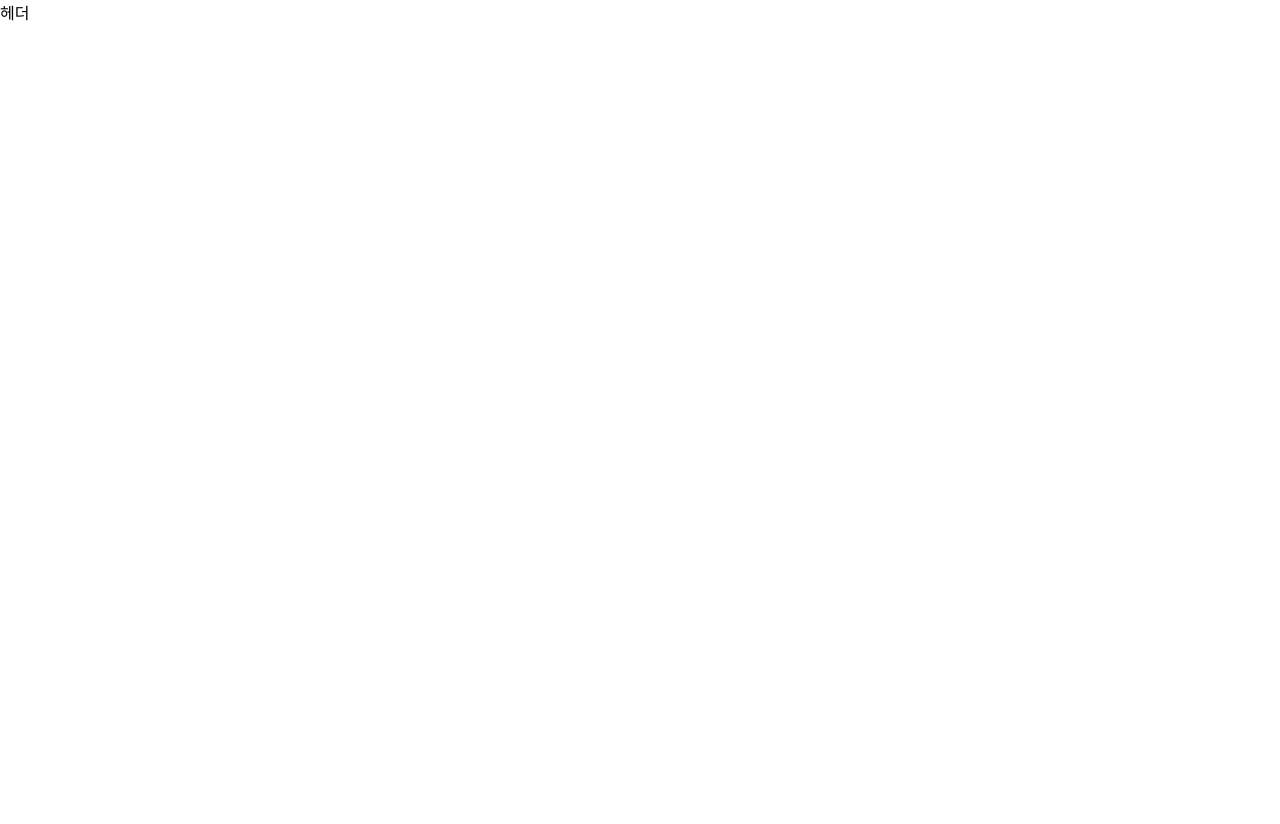
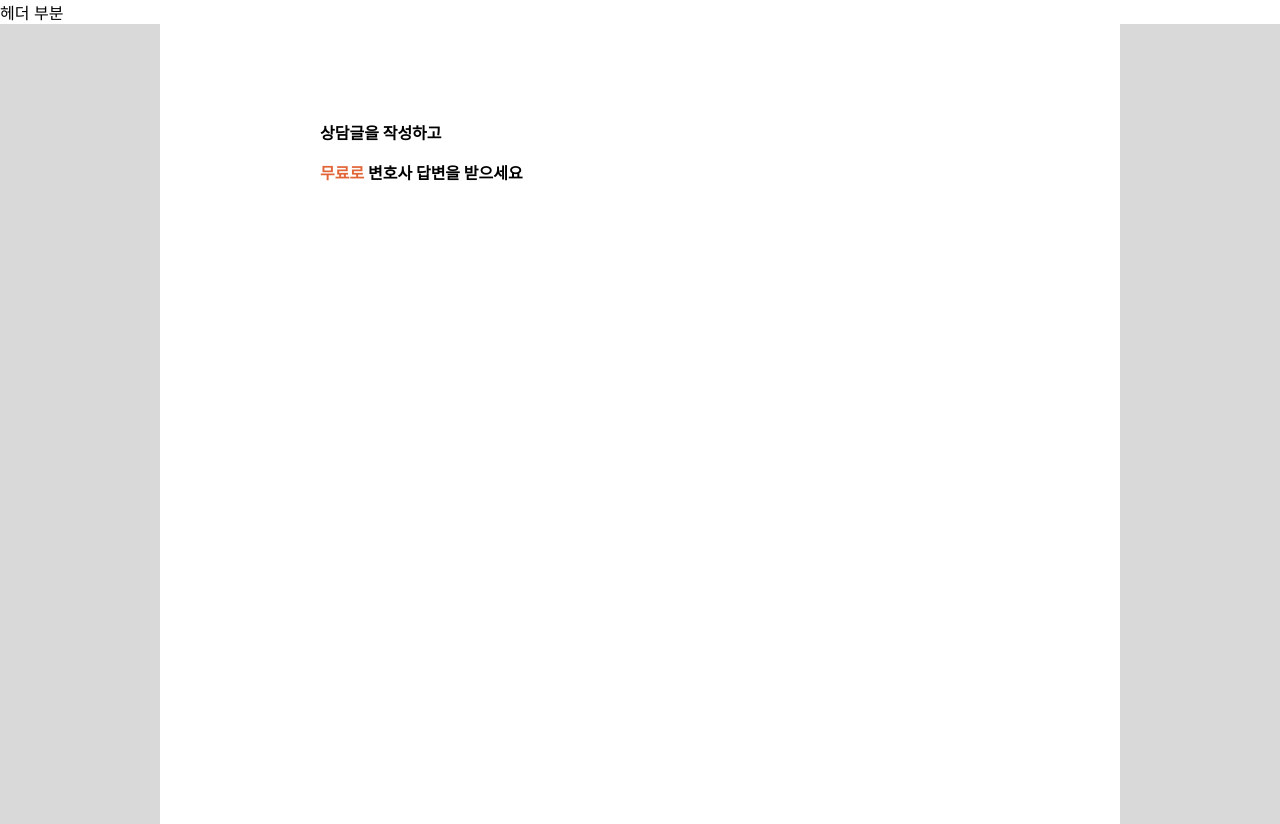
Before and after one commit to jodandan/hackathon_LawEasy, a React (Create React App) app in the folder umc-front/: page /edit in a window 1280 px wide. Before the commit this address had no page. Before the commit the page ends 800 px from the top, so only its background shows below. Built offline with nearby package versions, Linux system fonts and the light colour scheme.

Commit message:
feat: edit 페이지 제작

```diff
--- a/umc-front/src/App.js
+++ b/umc-front/src/App.js
@@ -1,11 +1,13 @@
-import { BrowserRouter, Routes } from "react-router-dom";
-import styled from "styled-components";
+import { BrowserRouter, Route, Routes } from "react-router-dom";
+import Edit from "./pages/post/Edit";
 
 function App() {
   return (
     <BrowserRouter>
-      <div>헤더</div>
-      <Routes></Routes>
+      <div>헤더 부분</div>
+      <Routes>
+        <Route path="/edit" element={<Edit />} />
+      </Routes>
     </BrowserRouter>
   );
 }
--- a/umc-front/src/index.js
+++ b/umc-front/src/index.js
@@ -3,7 +3,6 @@ import ReactDOM from "react-dom/client";
 import "./index.css";
 import App from "./App";
 import reportWebVitals from "./reportWebVitals";
-import { BrowserRouter } from "react-router-dom";
 
 const root = ReactDOM.createRoot(document.getElementById("root"));
 root.render(
--- a/umc-front/src/pages/post/Edit.jsx
+++ b/umc-front/src/pages/post/Edit.jsx
@@ -0,0 +1,46 @@
+import styled from "styled-components";
+
+const Container = styled.div`
+  min-width: 100vw;
+  min-height: 100vh;
+  background-color: #d9d9d9;
+  display: flex;
+  justify-content: center;
+`;
+
+const EditContainer = styled.div`
+  width: 75vw;
+  height: 100vh;
+  background-color: white;
+  display: flex;
+  flex-direction: column;
+  box-sizing: border-box;
+  padding: 5rem 10rem;
+`;
+
+const EditDesc = styled.div`
+  p {
+    font-weight: 700;
+  }
+`;
+
+const Yellow = styled.span`
+  color: #e26538;
+`;
+
+function Edit() {
+  return (
+    <Container>
+      <EditContainer>
+        <EditDesc>
+          <p>상담글을 작성하고</p>
+          <p>
+            <Yellow>무료로</Yellow> 변호사 답변을 받으세요
+          </p>
+        </EditDesc>
+      </EditContainer>
+    </Container>
+  );
+}
+
+export default Edit;
```
